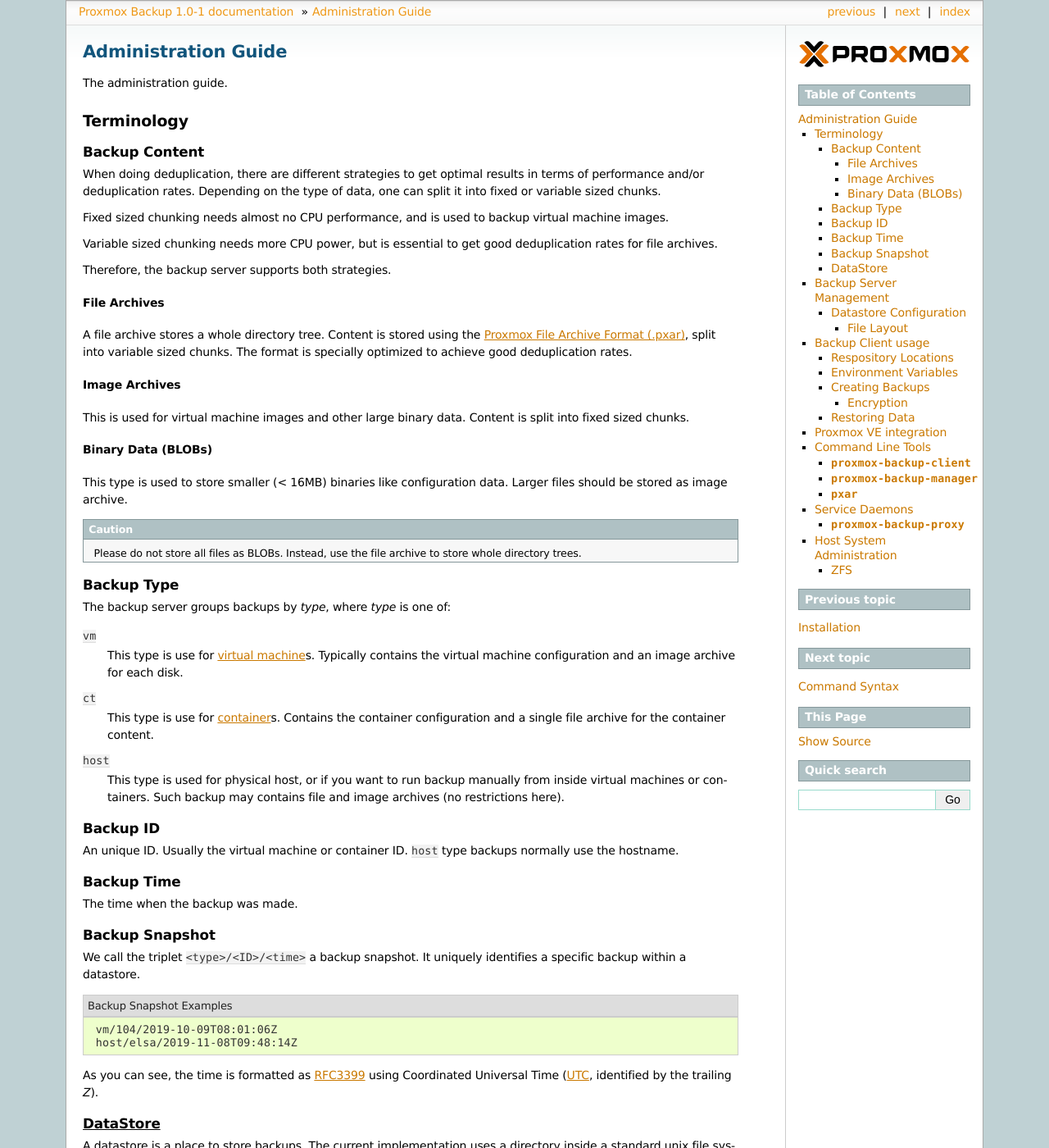
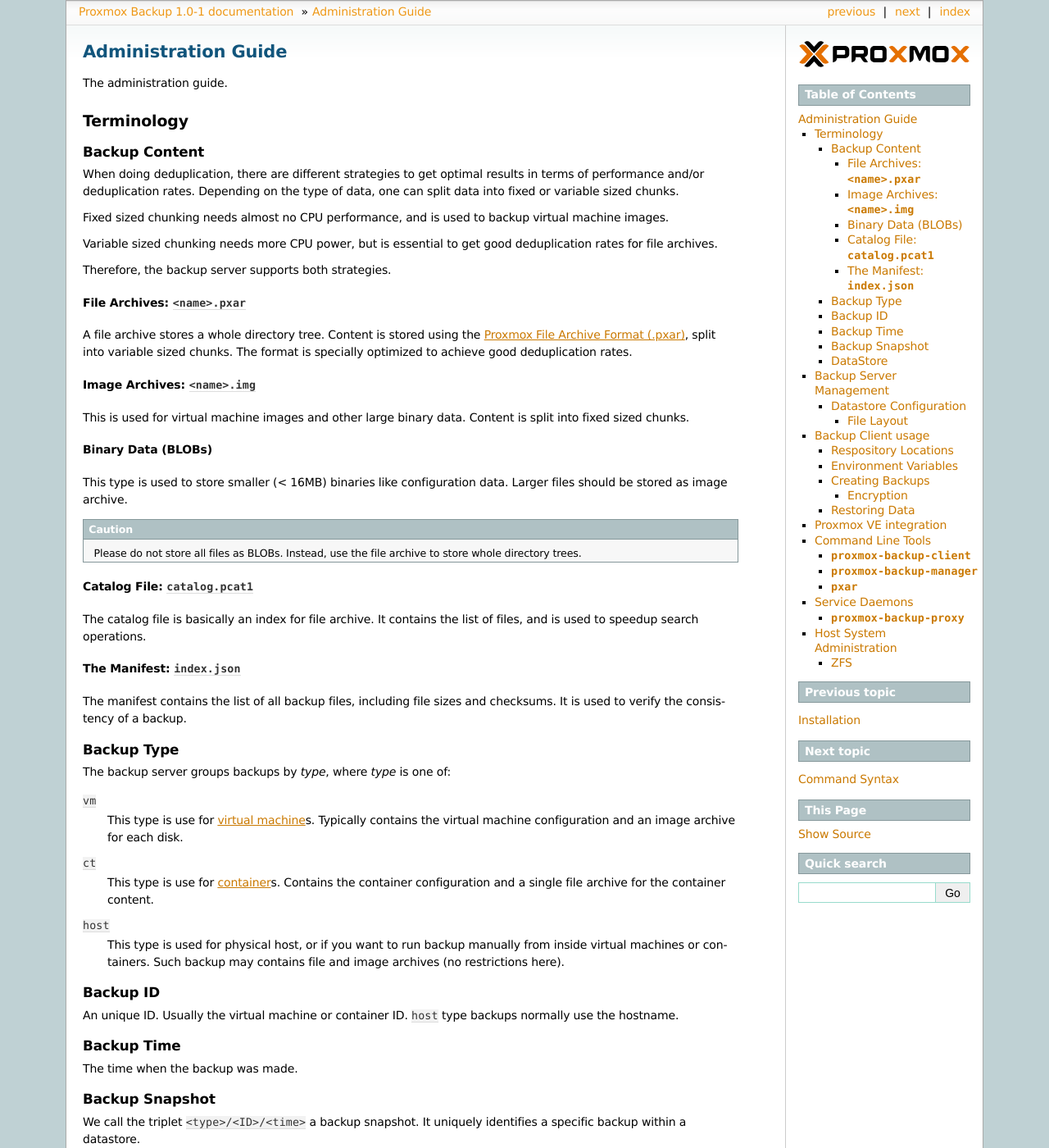
Before and after one commit to proxmox/proxmox-backup, a Sphinx documentation site: the page built from docs/administration-guide.rst, in a window 1280 px wide and 1400 px high. Shown: the whole window at 82% size. Built offline with Sphinx 7.4.7, drawn with Linux system fonts in a browser that asks for light colours.

Commit message:
docs/administration-guide.rst: improve section "Backup Content"

```diff
--- a/docs/administration-guide.rst
+++ b/docs/administration-guide.rst
@@ -12,7 +12,7 @@
 
 When doing deduplication, there are different strategies to get
 optimal results in terms of performance and/or deduplication rates.
-Depending on the type of data, one can split it into fixed or variable
+Depending on the type of data, one can split data into fixed or variable
 sized chunks.
 
 Fixed sized chunking needs almost no CPU performance, and is used to
@@ -24,8 +24,8 @@
 Therefore, the backup server supports both strategies.
 
 
-File Archives
-^^^^^^^^^^^^^
+File Archives: ``<name>.pxar``
+^^^^^^^^^^^^^^^^^^^^^^^^^^^^^^
 
 .. see https://moinakg.wordpress.com/2013/06/22/high-performance-content-defined-chunking/
 
@@ -34,8 +34,8 @@
 is specially optimized to achieve good deduplication rates.
 
 
-Image Archives
-^^^^^^^^^^^^^^
+Image Archives: ``<name>.img``
+^^^^^^^^^^^^^^^^^^^^^^^^^^^^^^
 
 This is used for virtual machine images and other large binary
 data. Content is split into fixed sized chunks.
@@ -49,6 +49,21 @@
 
 .. caution:: Please do not store all files as BLOBs. Instead, use the
    file archive to store whole directory trees.
+
+
+Catalog File: ``catalog.pcat1``
+^^^^^^^^^^^^^^^^^^^^^^^^^^^^^^^
+
+The catalog file is basically an index for file archive. It contains
+the list of files, and is used to speedup search operations.
+
+
+The Manifest: ``index.json``
+^^^^^^^^^^^^^^^^^^^^^^^^^^^^
+
+The manifest contains the list of all backup files, including
+file sizes and checksums. It is used to verify the consistency of a
+backup.
 
 
 Backup Type
```
